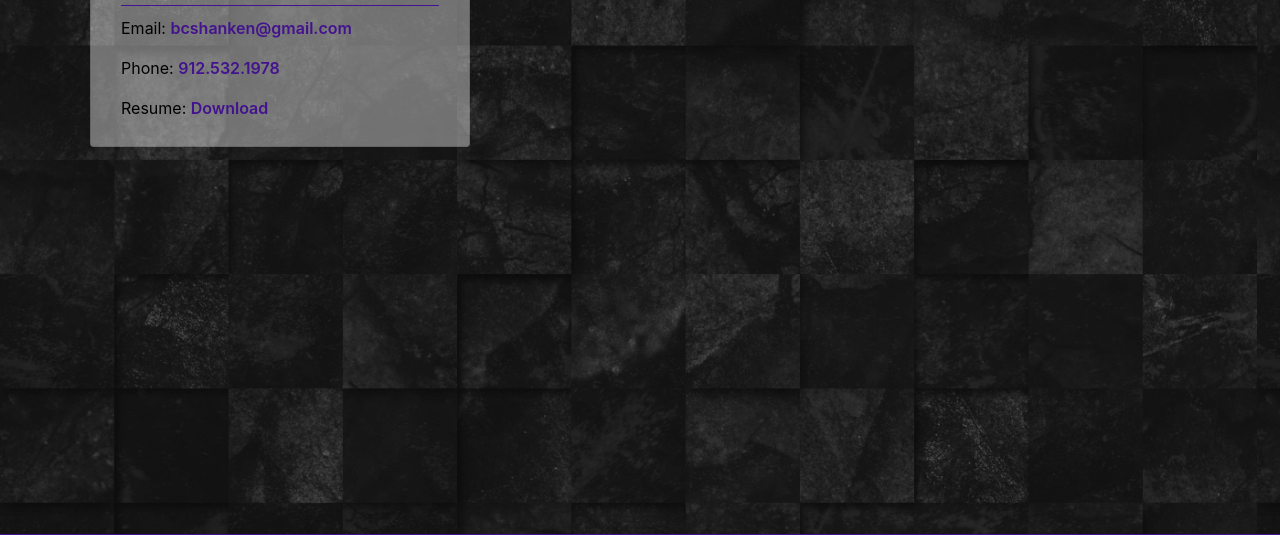
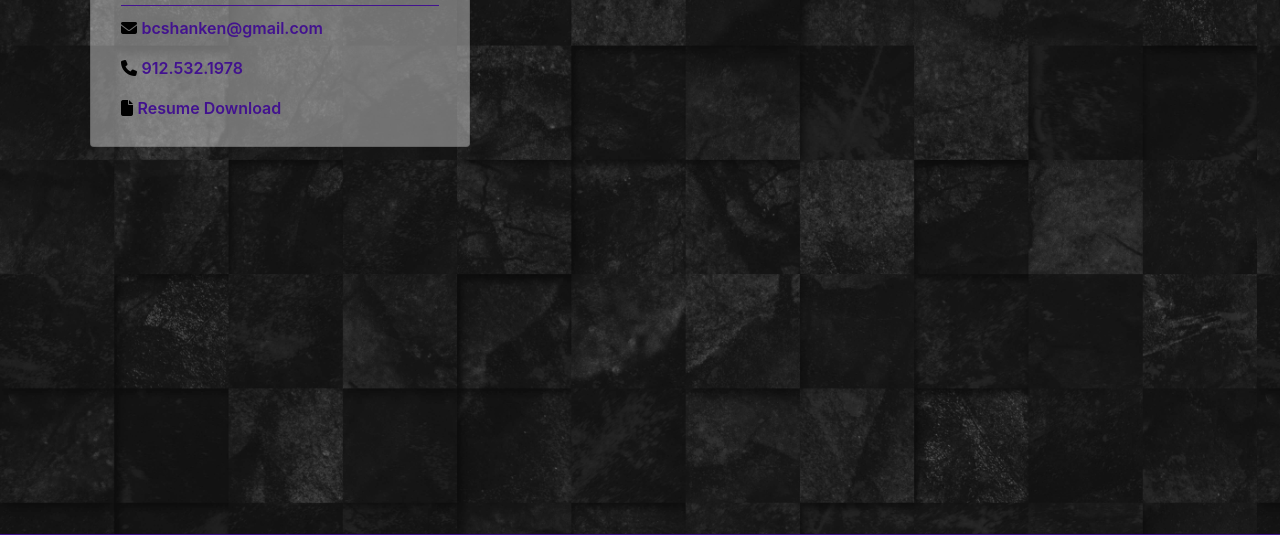
Before and after one commit to bcshanken/Portfolio, a plain HTML site: page contact.html in a window 1280 px wide. Shown: the part 183-718 px from the top of the page. Drawn offline with nearby package versions, Linux system fonts and the light colour scheme.

Commit message:
added icons to the contact page

```diff
--- a/contact.html
+++ b/contact.html
@@ -63,9 +63,9 @@
           </div>
           <hr />
           <div class="container cardbody">
-            <p>Email: <a href="mailto:bcshanken@gmail.com" id="link">bcshanken@gmail.com</a></p>
-            <p>Phone: <a href="tel:9125321978" id="link">912.532.1978</a></p>
-            <p>Resume: <a href="https://drive.google.com/file/d/1BUsgP21PJr3tjkau7g0JtZVtckYvfme6/view?usp=sharing" target="_blank" id="link">Download</a></p>
+            <p><i class="fas fa-envelope"></i> <a href="mailto:bcshanken@gmail.com" id="link">bcshanken@gmail.com</a></p>
+            <p><i class="fas fa-phone"></i> <a href="tel:9125321978" id="link">912.532.1978</a></p>
+            <p><i class="fas fa-file"></i> <a href="https://drive.google.com/file/d/1BUsgP21PJr3tjkau7g0JtZVtckYvfme6/view?usp=sharing" target="_blank" id="link">Resume Download</a></p>
           </div>
         </div>
         <!-- <div class="col-md-7 card">
@@ -147,5 +147,6 @@
       integrity="sha384-B4gt1jrGC7Jh4AgTPSdUtOBvfO8shuf57BaghqFfPlYxofvL8/KUEfYiJOMMV+rV"
       crossorigin="anonymous"
     ></script>
+    <script src="https://kit.fontawesome.com/79bfc81ee2.js" crossorigin="anonymous"></script>
   </body>
 </html>
```
